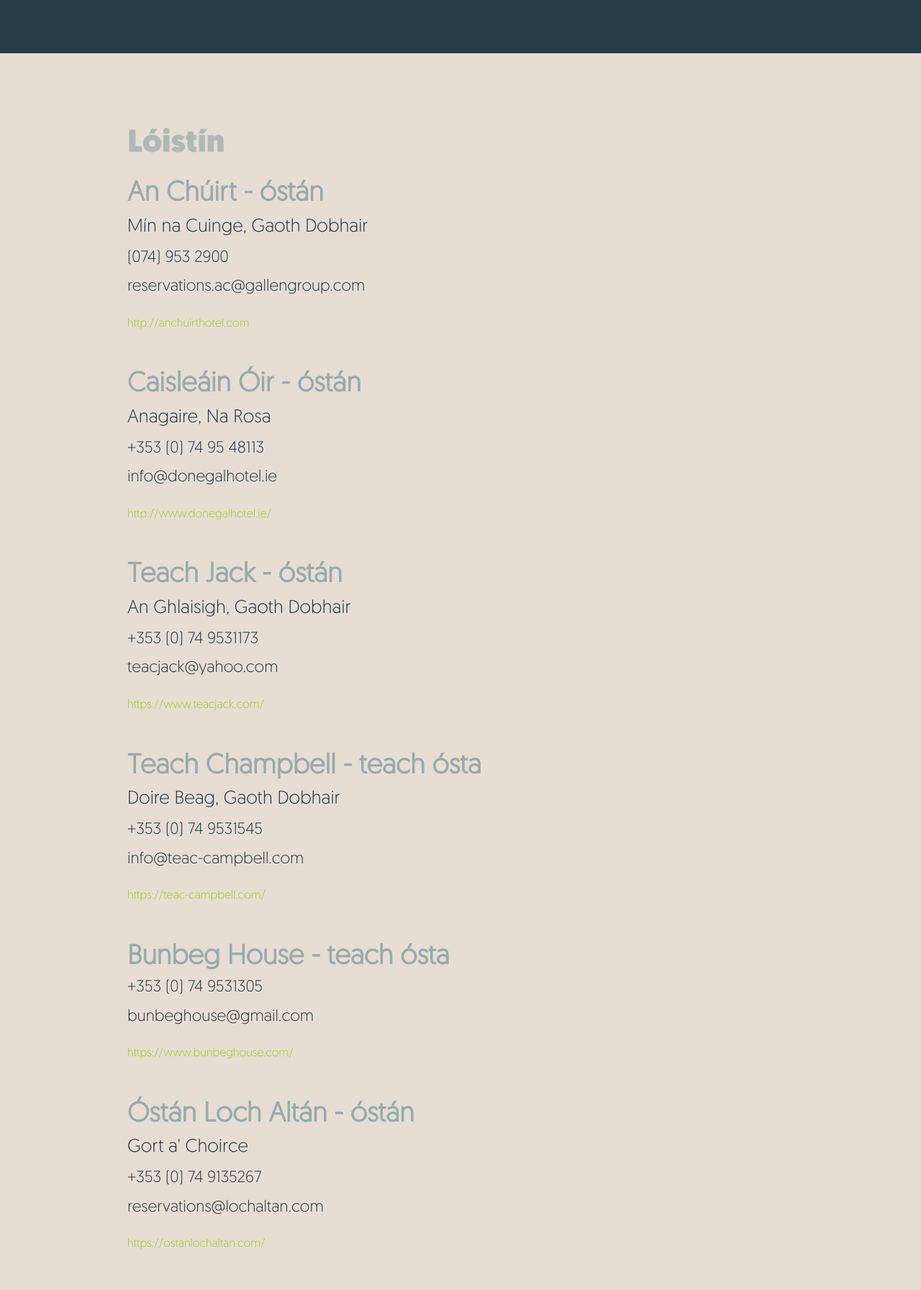
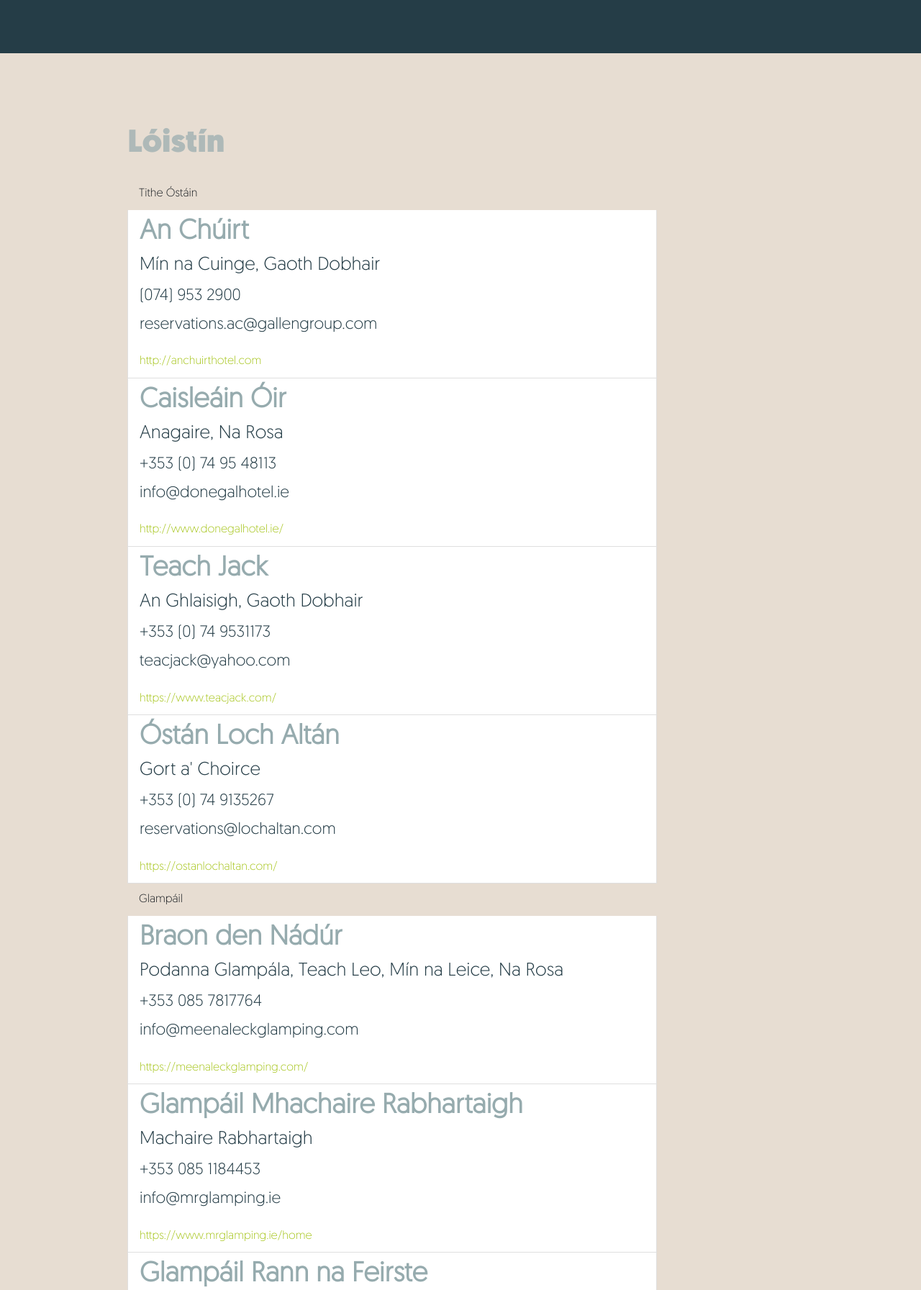
Before and after one commit to LindaKeating/DornSanAer, a PHP site: page /eolas.html in a window 1280 px wide. Shown: the part 2609-4402 px from the top of the page at 72% size. Run offline with PHP 8.4, Linux system fonts and the light colour scheme; some libraries are stand-ins or nearby versions.

Commit message:
lóistín update

```diff
--- a/dsadng-HTML5-Template/assets/css/demos/demo-DSA.css
+++ b/dsadng-HTML5-Template/assets/css/demos/demo-DSA.css
@@ -276,6 +276,11 @@
   color: var(--color-lightText);
 }
 
+.dsa-ListGroupHeading.list-group-item {
+  background-color: transparent;
+  border: 0;
+}
+
 .dsa-BlockQuote.blockquote {
   border-top: none;
   border-bottom: none;
--- a/dsadng-HTML5-Template/eolas.html
+++ b/dsadng-HTML5-Template/eolas.html
@@ -215,13 +215,16 @@
   <div id="AitStopadh" class="section white-bg">
     <div class="container">
       <div class="row">
-        <div class="offset-lg-1 offset-md-0 col-md-10 col-lg-8">
+        <div class="offset-lg-1 offset-md-0 col-md-10 col-lg-8 ">
           <h2 class="family-display  dsa-Lighten">
             Lóistín
           </h2>
-          <ul class="dsa-Addresses">
-            <li class="mb-5">
-              <h3 class="mb-0">An Chúirt - óstán</h3>
+          <ul class="dsa-Addresses list-group">
+            <li class="list-group-item dsa-ListGroupHeading">
+              Tithe Óstáin
+            </li>
+            <li class="list-group-item">
+              <h3 class="mb-0">An Chúirt</h3>
               <p class="dsa-Address mb-0">Mín na Cuinge, Gaoth Dobhair</p>
               <address>
                 <a href="tel:+353749532900" >(074) 953 2900</a>
@@ -229,8 +232,8 @@
               </address>
               <a href="http://www.anchuirthotel.com/" target="_blank">http://anchuirthotel.com</a>
             </li>
-            <li class="mb-5">
-              <h3 class="mb-0">Caisleáin Óir - óstán</h3>
+            <li class="list-group-item">
+              <h3 class="mb-0">Caisleáin Óir</h3>
               <p class="dsa-Address mb-0">Anagaire, Na Rosa</p>
               <address>
                 <a href="tel:+3530749548113">+353 (0) 74 95 48113</a>
@@ -238,8 +241,8 @@
               </address>
               <a href="http://www.donegalhotel.ie//" target="_blank">http://www.donegalhotel.ie/</a>
             </li>
-            <li class="mb-5">
-              <h3 class="mb-0">Teach Jack - óstán</h3>
+            <li class="list-group-item">
+              <h3 class="mb-0">Teach Jack</h3>
               <p class="dsa-Address mb-0">An Ghlaisigh, Gaoth Dobhair</p>
               <address>
                 <a href="tel:+3530749548113">+353 (0) 74 9531173</a>
@@ -247,25 +250,8 @@
               </address>
               <a href="https://www.teacjack.com/" target="_blank">https://www.teacjack.com/</a>
             </li>
-            <li class="mb-5">
-              <h3 class="mb-0">Teach Champbell - teach ósta</h3>
-              <p class="dsa-Address mb-0">Doire Beag, Gaoth Dobhair</p>
-              <address>
-                <a href="tel:+353749531545">+353 (0) 74 9531545</a>
-                <a href="mailto:info@teac-campbell.com">info@teac-campbell.com</a>
-              </address>
-              <a href="https://teac-campbell.com/" target="_blank">https://teac-campbell.com/</a>
-            </li>
-            <li class="mb-5">
-              <h3 class="mb-0">Bunbeg House - teach ósta</h3>
-              <address>
-                <a href="tel:+353749531305">+353 (0) 74 9531305</a>
-                <a href="mailto:bunbeghouse@gmail.com">bunbeghouse@gmail.com</a>
-              </address>
-              <a href="https://www.bunbeghouse.com/" target="_blank">https://www.bunbeghouse.com/</a>
-            </li>
-            <li class="mb-5">
-              <h3 class="mb-0">Óstán Loch Altán - óstán</h3>
+            <li class="list-group-item">
+              <h3 class="mb-0">Óstán Loch Altán</h3>
               <p class="dsa-Address mb-0">Gort a' Choirce</p>
               <address>
                 <a href="tel:+353749135267">+353 (0) 74 9135267</a>
@@ -273,7 +259,10 @@
               </address>
               <a href="https://ostanlochaltan.com/" target="_blank">https://ostanlochaltan.com/</a>
             </li>
-            <li class="mb-5">
+            <li class="dsa-ListGroupHeading list-group-item">
+              Glampáil
+            </li>
+            <li class="list-group-item">
               <h3 class="mb-0">Braon den Nádúr</h3>
               <p class="dsa-Address mb-0">Podanna Glampála, Teach Leo, Mín na Leice, Na Rosa</p>
               <address>
@@ -282,7 +271,7 @@
               </address>
               <a href="https://meenaleckglamping.com/" target="_blank">https://meenaleckglamping.com/</a>
             </li>
-            <li class="mb-5">
+            <li class="list-group-item">
               <h3 class="mb-0">Glampáil Mhachaire Rabhartaigh</h3>
               <p class="dsa-Address mb-0">Machaire Rabhartaigh</p>
               <address>
@@ -291,7 +280,7 @@
               </address>
               <a href="https://www.mrglamping.ie/home" target="_blank">https://www.mrglamping.ie/home</a>
             </li>
-            <li class="mb-5">
+            <li class="list-group-item">
               <h3 class="mb-0">Glampáil Rann na Feirste</h3>
               <p class="dsa-Address mb-0">Rann na Feirste, Na Rosa</p>
               <address>
@@ -299,16 +288,26 @@
                 <a href="mailto:stay@glampingrnf.com">stay@glampingrnf.com</a>
               </address>
               <a href="https://www.glampingrannnafeirste.com/" target="_blank">https://www.glampingrannnafeirste.com/</a>
-              https://www.glampingrannnafeirste.com/
             </li>
-            <li class="mb-5">
+            <li class="list-group-item dsa-ListGroupHeading">
+              Tithe Lóistín
+            </li>
+            <li class="list-group-item">
+              <h3 class="mb-0">Bunbeg House</h3>
+              <address>
+                <a href="tel:+353749531305">+353 (0) 74 9531305</a>
+                <a href="mailto:bunbeghouse@gmail.com">bunbeghouse@gmail.com</a>
+              </address>
+              <a href="https://www.bunbeghouse.com/" target="_blank">https://www.bunbeghouse.com/</a>
+            </li>
+            <li class="list-group-item">
               <h3 class="mb-0">Teach Mháire</h3>
               <p class="dsa-Address mb-0">An Luinnigh, Gaoth Dobhair</p>
               <address>
                 <a href="tel:(+353)868561714">+353 (0) 86 8561714</a>
               </address>
             </li>
-            <li class="mb-5">
+            <li class="list-group-item">
               <h3 class="mb-0">Tobar na Sí</h3>
               <p class="dsa-Address mb-0">Glaise Chú, Gaoth Dobhair</p>
               <address>
@@ -316,7 +315,7 @@
                 </a>
               </address>
             </li>
-            <li class="mb-5">
+            <li class="list-group-item">
               <h3 class="mb-0">Teach Tom</h3>
               <p class="dsa-Address mb-0">An Luinnigh, Gaoth Dobhair</p>
               <address>
@@ -324,7 +323,7 @@
                 </a>
               </address>
             </li>
-            <li class="mb-5">
+            <li class="list-group-item">
               <h3 class="mb-0">Teach Chonchuir</h3>
               <p class="dsa-Address mb-0">Srath Caonach, Gaoth Dobhair, F92 D784</p>
               <address>
@@ -334,7 +333,7 @@
                 target="_blank">
               </a>
             </li>
-            <li class="mb-5">
+            <li class=" list-group-item">
               <h3 class="mb-0">St John's</h3>
               <p class="dsa-Address mb-0">An Bun Beag, Gaoth Dobhair</p>
               <address>
@@ -342,28 +341,28 @@
               </address>
               <a href="https://donegalcottages.ie/listings/st-johns-bunbeg/" target="_blank">https://donegalcottages.ie/listings/st-johns-bunbeg/</a>
             </li>
-            <li class="mb-5">
+            <li class="list-group-item">
               <h3 class="mb-0">The Old Cottage</h3>
               <address>
                 <a href="tel:(+44)7503182090">+44 7503 182090</a>
               </address>
               <a href="https://donegalcottages.ie/listings/the-old-cottage/" target="_blank">https://donegalcottages.ie/listings/the-old-cottage/</a>
             </li>
-            <li class="mb-5">
+            <li class="list-group-item">
               <h3 class="mb-0">Teach Thuathail</h3>
               <address>
                 <a href="tel:(+353)877621354">+353 87 7621354</a>
               </address>
               <a href="https://donegalcottages.ie/listings/teach-thuathail/" target="_blank">https://donegalcottages.ie/listings/teach-thuathail/</a>
             </li>
-            <li class="mb-5">
+            <li class="list-group-item">
               <h3 class="mb-0">Teach Inis Cúil</h3>
               <address>
                 <a href="tel:(+1)9178429133">+1 917 842 9133 (US)</a>
               </address>
               <a href="https://donegalcottages.ie/listings/iniscuil-house-bunbeg/" target="_blank">https://donegalcottages.ie/listings/iniscuil-house-bunbeg/</a>
             </li>
-            <li class="mb-5">
+            <li class="list-group-item">
               <h3 class="mb-0">Seaside Cottages</h3>
               <address>
                 <a href="tel:(+353)872988946">+353 87 2988946</a>
@@ -372,7 +371,7 @@
                 target="_blank">
               </a>
             </li>
-            <li class="mb-5">
+            <li class="list-group-item">
               <h3 class="mb-0">An Doras Dearg</h3>
               <address>
                 <a href="tel:(+44)7980854753">+44 7980 854753</a>
@@ -381,7 +380,7 @@
                 target="_blank">
               </a>
             </li>
-            <li class="mb-5">
+            <li class="list-group-item">
               <h3 class="mb-0">Mary Doalty’s</h3>
               <address>
                 <a href="tel:(+353)831330066">+353 083 1330066</a>
@@ -390,7 +389,6 @@
                 target="_blank">
               </a>
             </li>
-
           </ul>
 
           <p class="dsa-Paragraph">
```
